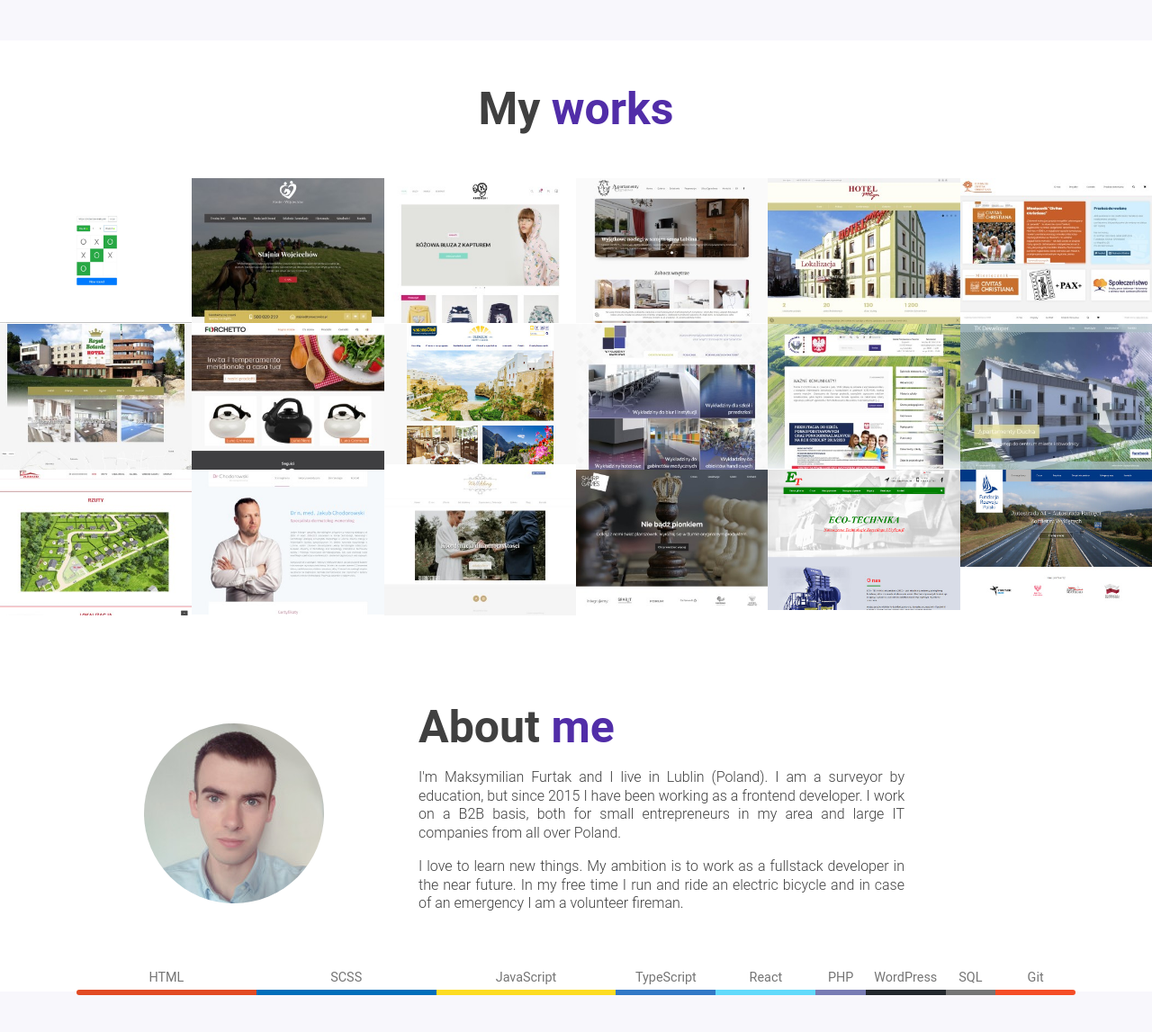
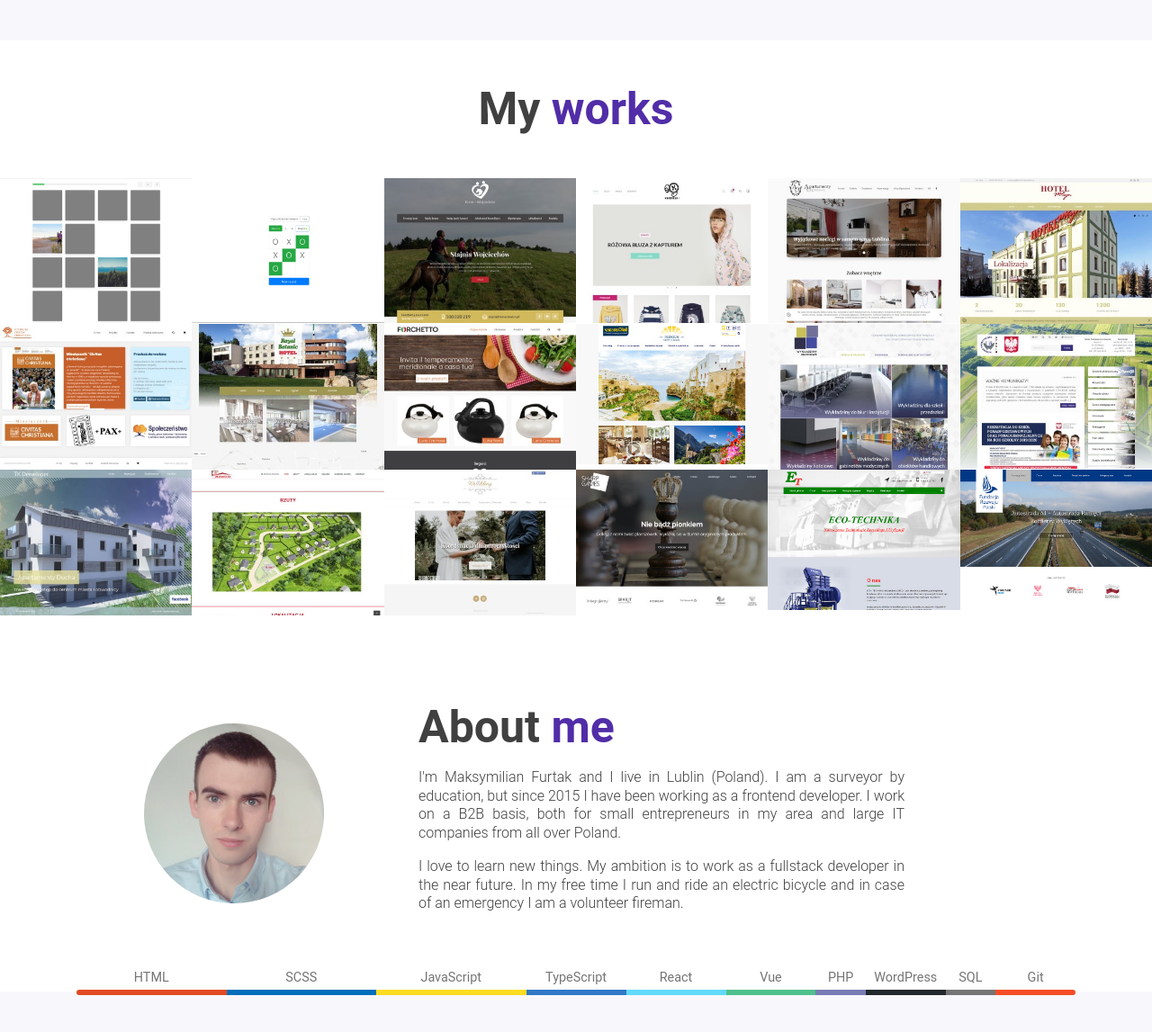
Before and after one commit to maksymilian-org/maksymilian.org, a Gatsby site: page / in a window 1280 px wide. Shown: the part 1125-2272 px from the top of the page at 90% size. Built offline with nearby package versions, Linux system fonts and the light colour scheme; Gatsby itself is replaced by a stand-in of ours.

Commit message:
update portfolio

```diff
--- a/src/components/about.js
+++ b/src/components/about.js
@@ -45,15 +45,15 @@ const About = () => (
       </div>
     </div>
     <div className="skills">
-      <div style={{ width: "18%" }}>
+      <div style={{ width: "15%" }}>
         <div>HTML</div>
         <div style={{ background: "#E24A23" }}></div>
       </div>
-      <div style={{ width: "18%" }}>
+      <div style={{ width: "15%" }}>
         <div>SCSS</div>
         <div style={{ background: "#006EBA" }}></div>
       </div>
-      <div style={{ width: "18%" }}>
+      <div style={{ width: "15%" }}>
         <div>JavaScript</div>
         <div style={{ background: "#FDDC22" }}></div>
       </div>
@@ -64,6 +64,10 @@ const About = () => (
       <div style={{ width: "10%" }}>
         <div>React</div>
         <div style={{ background: "#61DAFB" }}></div>
+      </div>
+      <div style={{ width: "9%" }}>
+        <div>Vue</div>
+        <div style={{ background: "#4fc08d" }}></div>
       </div>
       <div style={{ width: "5%" }}>
         <div>PHP</div>
--- a/src/components/portfolio.js
+++ b/src/components/portfolio.js
@@ -12,17 +12,27 @@ import wykladzinymarkowe from "../images/wykladziny-markowe-lublin.jpg"
 import szkolastasin from "../images/szkola-stasin.jpg"
 import tkdeweloper from "../images/tkdeweloper.jpg"
 import asbud from "../images/asbud-lagow.jpg"
-import dermatolog from "../images/dermatolog.jpg"
+// import dermatolog from "../images/dermatolog.jpg"
 import welldding from "../images/wellding-konsultantka-slubna.jpg"
 import sharpgames from "../images/sharpgames-gry-planszowe.jpg"
 // import ksiegowyplus from "../images/ksiegowy-plus-bialystok.jpg"
 import ecotechnika from "../images/eco-technika.jpg"
 import fundacjarozwojupolski from "../images/fundacja-rozwoju-polski.jpg"
 import tictactoe from "../images/tictactoe.jpg"
+import memory from "../images/memory.jpg"
 import Tr from "./tr"
 
 const Portfolio = () => {
   const items = [
+    {
+      title: "Memory Game (Vue.js 2)",
+      description: "",
+      type: "game",
+      url: "https://memory-maksymilian-org.netlify.app/",
+      img: memory,
+      github: "https://github.com/maksymilian-org/memory",
+      technologies: ["vue", "js", "html", "css"],
+    },
     {
       title: "Socket.io TicTacToe",
       description: "",
@@ -129,14 +139,14 @@ const Portfolio = () => {
       img: asbud,
       technologies: ["html", "css", "js"],
     },
-    {
-      title: "Dermatolog Lublin",
-      description: "",
-      type: "website",
-      url: "https://dermatologlublin.com.pl/",
-      img: dermatolog,
-      technologies: ["html", "css", "js", "wordpress"],
-    },
+    // {
+    //   title: "Dermatolog Lublin",
+    //   description: "",
+    //   type: "website",
+    //   url: "https://dermatologlublin.com.pl/",
+    //   img: dermatolog,
+    //   technologies: ["html", "css", "js", "wordpress"],
+    // },
     {
       title: "Welldding",
       description: "",
@@ -209,6 +219,11 @@ const Portfolio = () => {
       type: "icon",
       class: "fab fa-react",
       color: "#61dafb",
+    },
+    vue: {
+      type: "icon",
+      class: "fab fa-vuejs",
+      color: "#4fc08d",
     },
     nodejs: {
       type: "icon",
```
Also changed, not shown: src/images/memory.jpg (added).
